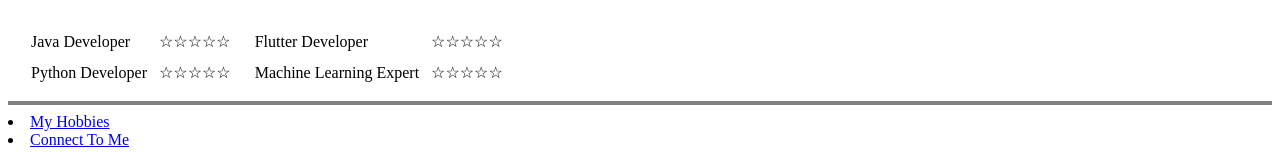
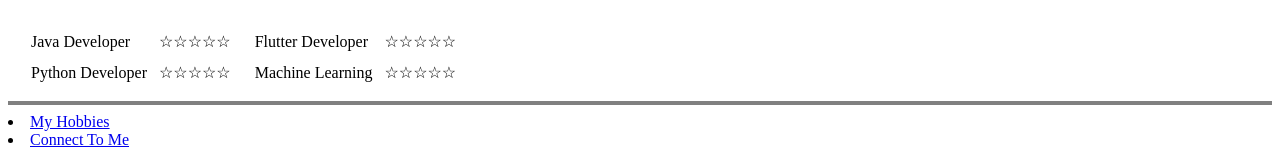
Before and after one commit to batuhanbostanci/cv, a plain HTML site: page index.html in a window 1280 px wide. Shown: the part 639-791 px from the top of the page. Drawn offline with Linux system fonts and the light colour scheme.

Commit message:
Add files via upload

```diff
--- a/index.html
+++ b/index.html
@@ -78,7 +78,7 @@
             <td> &#9734&#9734&#9734&#9734&#9734;</td>
           </th>
           <th>
-            <td>Machine Learning Expert </td>
+            <td>Machine Learning </td>
             <td>&#9734&#9734&#9734&#9734&#9734;</td>
           </th>
         </tr>
```
